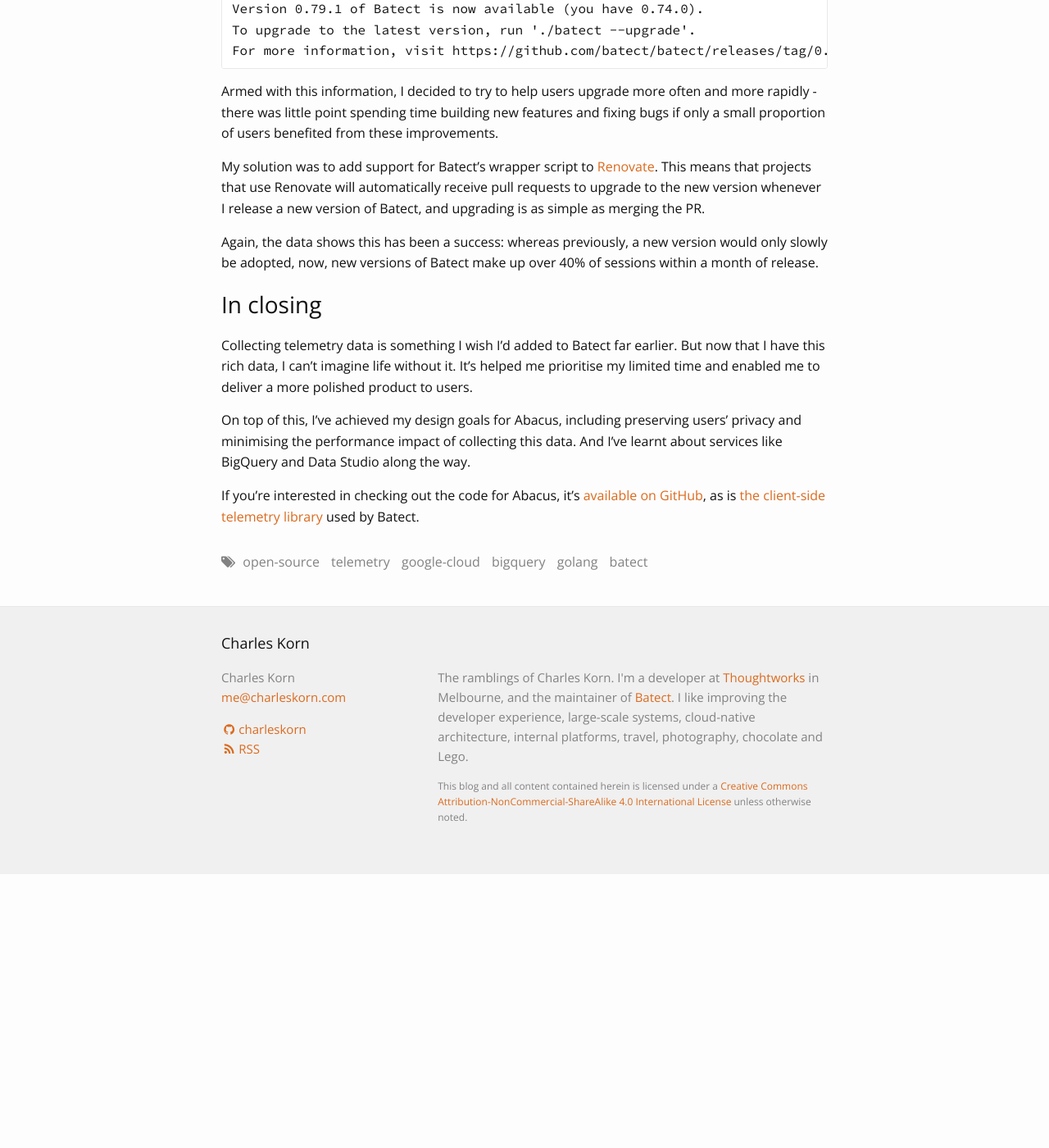
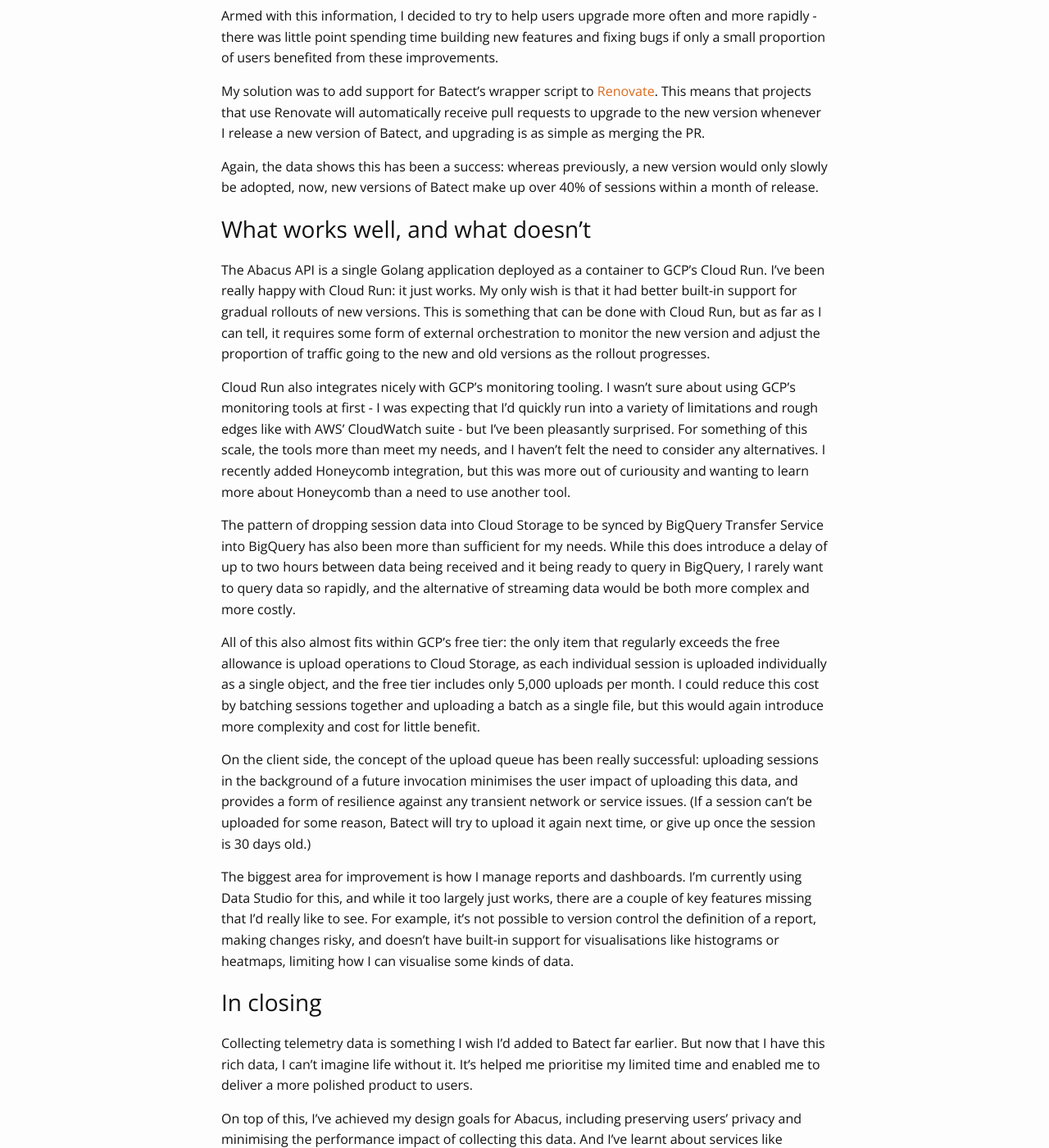
Before and after one commit to charleskorn/charleskorn.github.io, a Jekyll site: the page built from _posts/2022-07-09-how-i-collect-telemetry-from-batect-users.md, in a window 1280 px wide and 1400 px high, scrolled down 5742 px. Shown: the whole window at 82% size. Built offline with Jekyll 4.4.1, drawn with Linux system fonts in a browser that asks for light colours; nearby versions of some CDN libraries; comment, search, counter and statistics services are not loaded; before the commit the page ends 6808 px from its top, so only the background shows below that; some of the changed text lies outside the part shown.

Commit message:
Add some extra details to Batect telemetry post.

```diff
--- a/_posts/2022-07-09-how-i-collect-telemetry-from-batect-users.md
+++ b/_posts/2022-07-09-how-i-collect-telemetry-from-batect-users.md
@@ -29,6 +29,7 @@
 * [Examples of where I've used this data](#examples-of-where-ive-used-this-data)
   * [Shell tab completion](#shell-tab-completion)
   * [Renovate](#renovate)
+* [What works well, and what doesn't](#what-works-well-and-what-doesnt)
 * [In closing](#in-closing)
 
 ## Telemetry?
@@ -176,6 +173,32 @@
 Again, the data shows this has been a success: whereas previously, a new version would only slowly be adopted, now, new versions of Batect make up over 40% of sessions within a month
 of release.
 
+## What works well, and what doesn't
+
+The Abacus API is a single Golang application deployed as a container to GCP's Cloud Run. I've been really happy with Cloud Run: it just works. My only wish is that it had better
+built-in support for gradual rollouts of new versions. This is something that can be done with Cloud Run, but as far as I can tell, it requires some form of external orchestration
+to monitor the new version and adjust the proportion of traffic going to the new and old versions as the rollout progresses.
+
+Cloud Run also integrates nicely with GCP's monitoring tooling. I wasn't sure about using GCP's monitoring tools at first - I was expecting that I'd quickly run into a variety of limitations
+and rough edges like with AWS' CloudWatch suite - but I've been pleasantly surprised. For something of this scale, the tools more than meet my needs, and I haven't felt the need to consider any alternatives.
+I recently added Honeycomb integration, but this was more out of curiousity and wanting to learn more about Honeycomb than a need to use another tool.
+
+The pattern of dropping session data into Cloud Storage to be synced by BigQuery Transfer Service into BigQuery has also been more than sufficient for my needs. While this does introduce
+a delay of up to two hours between data being received and it being ready to query in BigQuery, I rarely want to query data so rapidly, and the alternative of streaming data
+would be both more complex and more costly.
+
+All of this also almost fits within GCP's free tier: the only item that regularly exceeds the free allowance is upload operations to Cloud Storage, as each individual session is uploaded
+individually as a single object, and the free tier includes only 5,000 uploads per month. I could reduce this cost by batching sessions together and uploading a batch as a single file,
+but this would again introduce more complexity and cost for little benefit.
+
+On the client side, the concept of the upload queue has been really successful: uploading sessions in the background of a future invocation minimises the user impact of uploading this data,
+and provides a form of resilience against any transient network or service issues. (If a session can't be uploaded for some reason, Batect will try to upload it again
+next time, or give up once the session is 30 days old.)
+
+The biggest area for improvement is how I manage reports and dashboards. I'm currently using Data Studio for this, and while it too largely just works, there are a couple of key
+features missing that I'd really like to see. For example, it's not possible to version control the definition of a report, making changes risky, and doesn't have built-in support for
+visualisations like histograms or heatmaps, limiting how I can visualise some kinds of data.
+
 ## In closing
 
 Collecting telemetry data is something I wish I'd added to Batect far earlier. But now that I have this rich data, I can't imagine life without it. It's helped me prioritise
@@ -186,3 +209,5 @@
 
 If you're interested in checking out the code for Abacus, it's [available on GitHub](https://github.com/batect/abacus), as is
 [the client-side telemetry library](https://github.com/batect/batect/tree/main/libs/telemetry) used by Batect.
+
+_Updated July 10 to include more details of the tools and services behind Abacus._
```
Also changed, not shown: other parts of _posts/2022-07-09-how-i-collect-telemetry-from-batect-users.md (+0 -4 lines).
